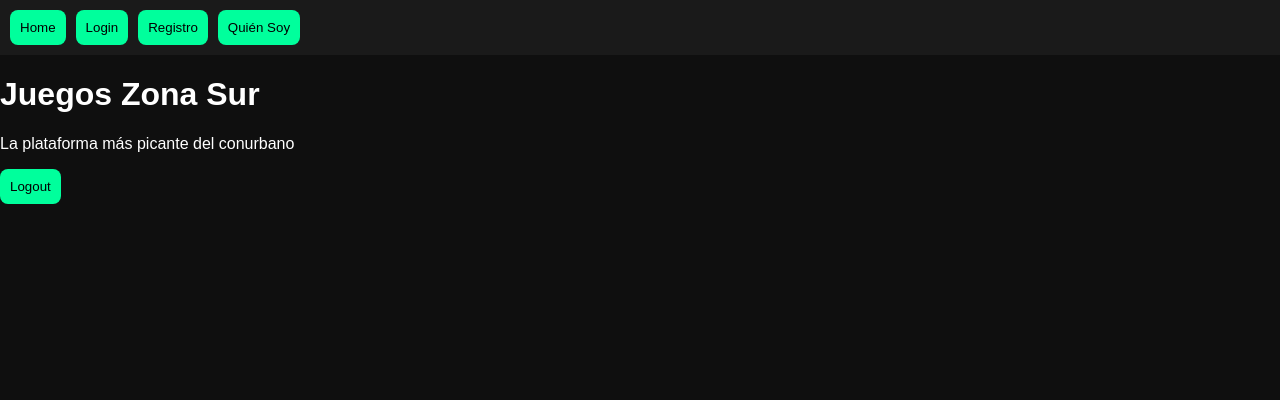
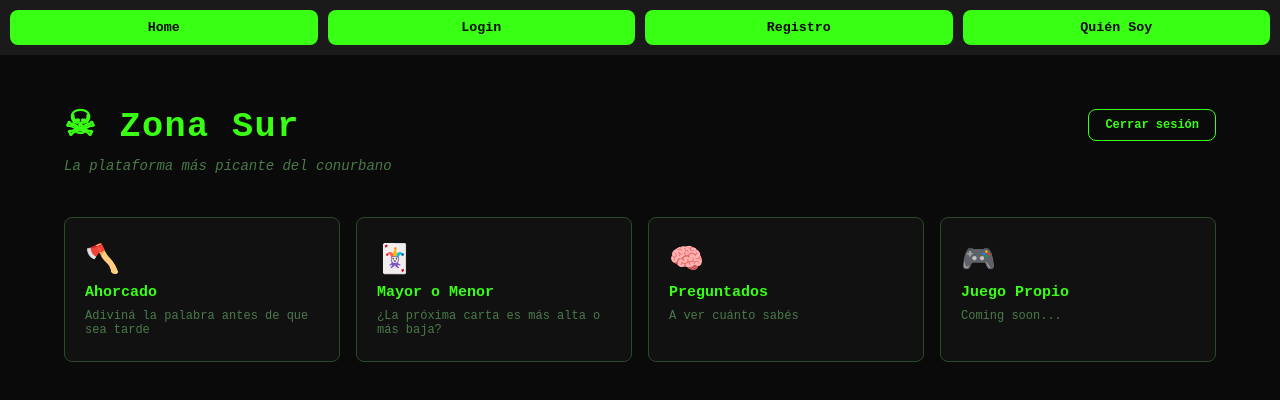
Before and after one commit to tobiasperea/Tobias-Perea-TP1-PROG4-2026-C1, an Angular app in the folder juegos-zonasur/: page /home in a window 1280 px wide. Shown: the top 400 px of the page. Built offline with nearby package versions, Linux system fonts and the light colour scheme.

Commit message:
mucha mejora visual e identidad de la pagina

```diff
--- a/juegos-zonasur/src/app/pages/home/home.css
+++ b/juegos-zonasur/src/app/pages/home/home.css
@@ -0,0 +1,66 @@
+.home-wrapper {
+  padding: 48px 64px;
+  min-height: 100vh;
+}
+
+.home-header {
+  display: flex;
+  justify-content: space-between;
+  align-items: center;
+  margin-bottom: 8px;
+}
+
+.home-header h1 {
+  font-size: 2.2rem;
+}
+
+.home-sub {
+  color: var(--verde-apagado);
+  font-style: italic;
+  font-size: 14px;
+  margin-bottom: 40px;
+}
+
+.logout-btn {
+  width: auto;
+  padding: 8px 16px;
+  font-size: 12px;
+}
+
+.games-grid {
+  display: grid;
+  grid-template-columns: repeat(auto-fit, minmax(200px, 1fr));
+  gap: 16px;
+}
+
+.game-card {
+  background: var(--fondo-card);
+  border: 0.5px solid var(--verde-mid);
+  border-radius: var(--border-radius);
+  padding: 24px 20px;
+  cursor: pointer;
+  transition: border-color 0.2s, transform 0.1s;
+  display: flex;
+  flex-direction: column;
+  gap: 8px;
+}
+
+.game-card:hover {
+  border-color: var(--verde);
+  transform: translateY(-2px);
+}
+
+.game-card .icon {
+  font-size: 28px;
+}
+
+.game-card .nombre {
+  font-size: 15px;
+  font-weight: bold;
+  color: var(--verde);
+}
+
+.game-card .desc {
+  font-size: 12px;
+  color: var(--verde-apagado);
+}
--- a/juegos-zonasur/src/app/pages/home/home.html
+++ b/juegos-zonasur/src/app/pages/home/home.html
@@ -1,3 +1,30 @@
-<h1>Juegos Zona Sur</h1>
-<p>La plataforma más picante del conurbano</p>
-<button (click)="logout()">Logout</button>
+<div class="home-wrapper">
+  <div class="home-header">
+    <h1>☠ Zona Sur</h1>
+    <button class="outline logout-btn" (click)="logout()">Cerrar sesión</button>
+  </div>
+  <p class="home-sub">La plataforma más picante del conurbano</p>
+
+  <div class="games-grid">
+    <div class="game-card">
+      <span class="icon">🪓</span>
+      <span class="nombre">Ahorcado</span>
+      <span class="desc">Adiviná la palabra antes de que sea tarde</span>
+    </div>
+    <div class="game-card">
+      <span class="icon">🃏</span>
+      <span class="nombre">Mayor o Menor</span>
+      <span class="desc">¿La próxima carta es más alta o más baja?</span>
+    </div>
+    <div class="game-card">
+      <span class="icon">🧠</span>
+      <span class="nombre">Preguntados</span>
+      <span class="desc">A ver cuánto sabés</span>
+    </div>
+    <div class="game-card">
+      <span class="icon">🎮</span>
+      <span class="nombre">Juego Propio</span>
+      <span class="desc">Coming soon...</span>
+    </div>
+  </div>
+</div>
--- a/juegos-zonasur/src/app/pages/login/login.css
+++ b/juegos-zonasur/src/app/pages/login/login.css
@@ -1,13 +1,30 @@
+.center-page {
+  display: flex;
+  justify-content: center;
+  align-items: center;
+  min-height: 100vh;
+}
+
 .container-login {
   display: flex;
   flex-direction: column;
-  width: 300px;
-  gap: 10px;
-  padding: 20px;
-  background: #1a1a1a;
-  border-radius: 10px;
+  width: 320px;
+  gap: 12px;
+  padding: 28px 24px;
+  background: var(--fondo-card);
+  border-radius: var(--border-radius);
+  border: 0.5px solid var(--verde-mid);
 }
-html, body {
-  height: 100%;
-  margin: 0;
+
+.container-login h1 {
+  text-align: center;
+  margin-bottom: 4px;
 }
+
+.container-login .subtitulo {
+  text-align: center;
+  font-size: 12px;
+  color: var(--verde-apagado);
+  font-style: italic;
+  margin-bottom: 8px;
+}
--- a/juegos-zonasur/src/app/pages/login/login.html
+++ b/juegos-zonasur/src/app/pages/login/login.html
@@ -2,7 +2,8 @@
 
   <div class="container-login">
 
-    <h1>Login</h1>
+    <h1>Zona Sur</h1>
+    <p class="subtitulo">Si no sos del palo, no entrás</p>
 
     <input [(ngModel)]="usuario" placeholder="Usuario">
     <input [(ngModel)]="password" type="password" placeholder="Password">
--- a/juegos-zonasur/src/app/pages/quien-soy/quien-soy.css
+++ b/juegos-zonasur/src/app/pages/quien-soy/quien-soy.css
@@ -1,38 +1,57 @@
 .layout {
-  position: relative;
-  height: calc(100vh - 60px);
+  display: flex;
+  align-items: flex-start;
+  justify-content: center;
+  gap: 48px;
+  padding: 60px 80px;
+  min-height: 100vh;
 }
 
-/* IZQUIERDA (centro vertical, pegado a la izquierda) */
 .izquierda {
-  position: absolute;
-  top: 20%;
-  left: 80px;
-  transform: translateY(-50%);
+  flex: 1;
+  max-width: 400px;
 }
+
 .izquierda h1 {
   font-size: 48px;
-  margin-bottom: 15px;
-}
-.izquierda p {
-  font-size: 20px;
+  margin-bottom: 16px;
 }
 
-/* CENTRO (perfil) */
+.izquierda p {
+  font-size: 16px;
+  color: var(--verde-apagado);
+  line-height: 1.7;
+}
+
 .centro {
-  position: absolute;
-  top: 50%;
-  left: 50%;
-  transform: translate(-50%, -50%);
-
   width: 300px;
-  background: #1a1a1a;
-  padding: 20px;
-  border-radius: 10px;
+  background: var(--fondo-card);
+  padding: 24px 20px;
+  border-radius: var(--border-radius);
+  border: 0.5px solid var(--verde-mid);
   text-align: center;
+  display: flex;
+  flex-direction: column;
+  gap: 10px;
 }
 
 .centro img {
-  width: 120px;
+  width: 110px;
+  height: 110px;
   border-radius: 50%;
+  border: 2px solid var(--verde);
+  margin: 0 auto;
 }
+
+.centro h2 {
+  font-size: 1.2rem;
+}
+
+.centro p {
+  font-size: 13px;
+  color: var(--verde-apagado);
+}
+
+.centro button {
+  margin-top: 4px;
+}
--- a/juegos-zonasur/src/styles.css
+++ b/juegos-zonasur/src/styles.css
@@ -1,24 +1,162 @@
 body {
-  background-color: #0f0f0f;
-  color: #ffffff;
-  font-family: Arial, sans-serif;
-  margin: 0;
+  background-color: #0a0a0a;
+  color: #c8f0c8;
+  font-family: 'Courier New', monospace; /* o dejás la que tenés */
+}
+
+h1, h2 {
+  color: #39ff14;
+  letter-spacing: 0.04em;
+}
+
+input {
+  background: #111;
+  border: 0.5px solid #2a4a2a;
+  color: #c8f0c8;
+  padding: 10px;
+  border-radius: 8px;
+  width: 100%;
 }
 
 button {
-  background-color: #00ff9c;
+  background: #39ff14;
+  color: #0a0a0a;
   border: none;
-  padding: 10px;
+  padding: 10px 20px;
   border-radius: 8px;
+  font-weight: bold;
   cursor: pointer;
 }
 
+button.outline {
+  background: transparent;
+  color: #39ff14;
+  border: 1px solid #39ff14;
+}
+
+/* ===== VARIABLES ===== */
+:root {
+  --verde: #39ff14;
+  --verde-oscuro: #1a3a1a;
+  --verde-mid: #2a4a2a;
+  --verde-texto: #c8f0c8;
+  --verde-apagado: #4a7a4a;
+  --fondo: #0a0a0a;
+  --fondo-card: #111;
+  --fondo-card2: #0d0d0d;
+  --border-radius: 8px;
+}
+
+/* ===== RESET ===== */
+* {
+  box-sizing: border-box;
+  margin: 0;
+  padding: 0;
+}
+
+/* ===== BASE ===== */
+body {
+  background-color: var(--fondo);
+  color: var(--verde-texto);
+  font-family: 'Courier New', monospace;
+  min-height: 100vh;
+}
+
+h1 {
+  color: var(--verde);
+  letter-spacing: 0.04em;
+  font-size: 2rem;
+}
+
+h2 {
+  color: var(--verde);
+  letter-spacing: 0.04em;
+  font-size: 1.4rem;
+}
+
+h3 {
+  color: var(--verde-texto);
+  font-size: 1.1rem;
+}
+
+p {
+  color: var(--verde-texto);
+  line-height: 1.6;
+}
+
+/* ===== INPUTS ===== */
+input {
+  background: var(--fondo-card);
+  border: 0.5px solid var(--verde-mid);
+  color: var(--verde-texto);
+  padding: 10px 12px;
+  border-radius: var(--border-radius);
+  width: 100%;
+  font-family: 'Courier New', monospace;
+  font-size: 14px;
+  transition: border-color 0.2s;
+}
+
+input:focus {
+  outline: none;
+  border-color: var(--verde);
+}
+
+input::placeholder {
+  color: var(--verde-apagado);
+}
+
+/* ===== BOTONES ===== */
+button {
+  background: var(--verde);
+  color: #0a0a0a;
+  border: none;
+  padding: 10px 20px;
+  border-radius: var(--border-radius);
+  font-weight: bold;
+  font-family: 'Courier New', monospace;
+  cursor: pointer;
+  transition: opacity 0.2s, transform 0.1s;
+  width: 100%;
+}
+
 button:hover {
-  background-color: #00cc7a;
+  opacity: 0.85;
+  transform: scale(1.01);
 }
-.center-page {
-  min-height: calc(100vh - 60px);
-  display: flex;
-  justify-content: center;
-  align-items: center;
+
+button:active {
+  transform: scale(0.98);
 }
+
+button.outline {
+  background: transparent;
+  color: var(--verde);
+  border: 1px solid var(--verde);
+}
+
+button.outline:hover {
+  background: var(--verde-oscuro);
+}
+
+/* ===== LINKS ===== */
+a {
+  color: var(--verde);
+  text-decoration: none;
+}
+
+a:hover {
+  text-decoration: underline;
+}
+
+/* ===== SCROLLBAR ===== */
+::-webkit-scrollbar {
+  width: 6px;
+}
+::-webkit-scrollbar-track {
+  background: var(--fondo);
+}
+::-webkit-scrollbar-thumb {
+  background: var(--verde-mid);
+  border-radius: 3px;
+}
```
Also changed, not shown: juegos-zonasur/src/app/pages/registro/registro.css (+18 -5 lines).
